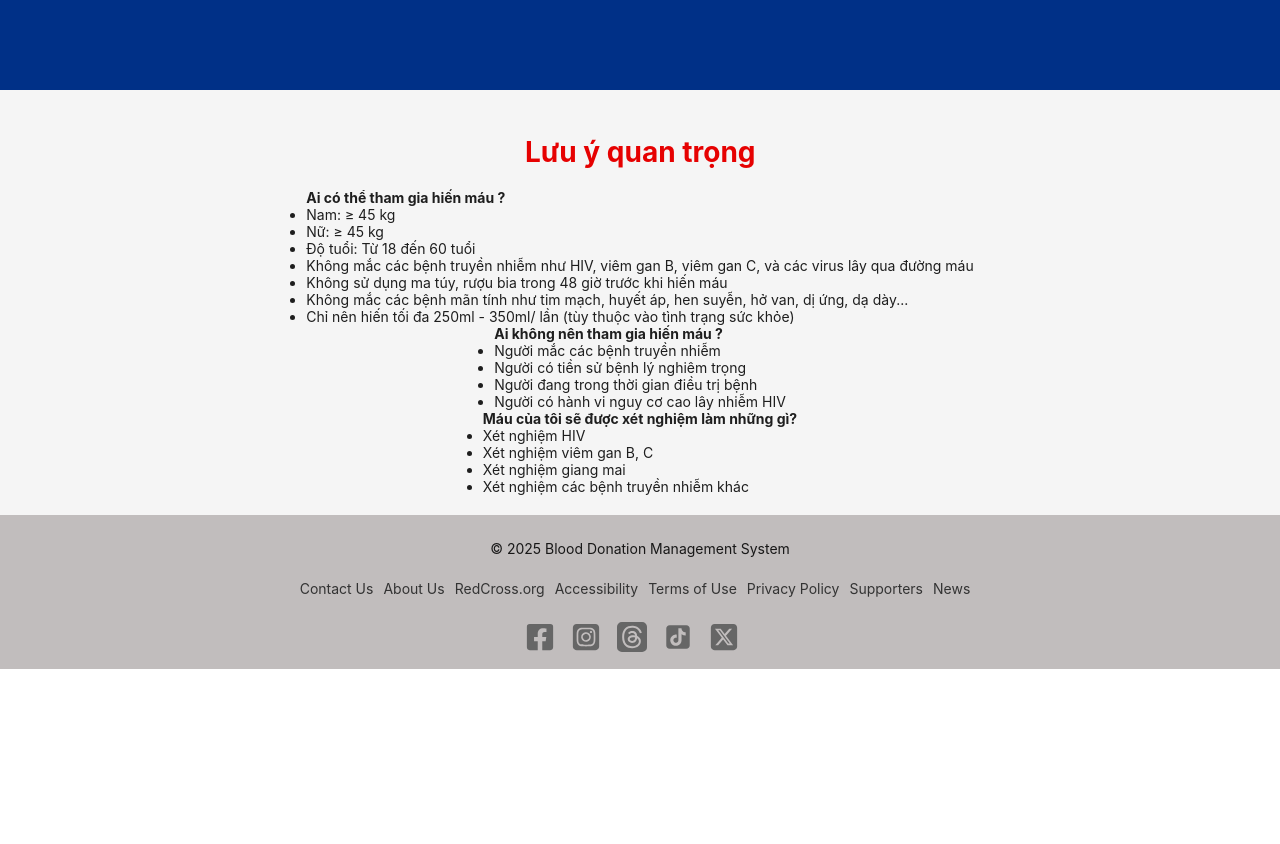
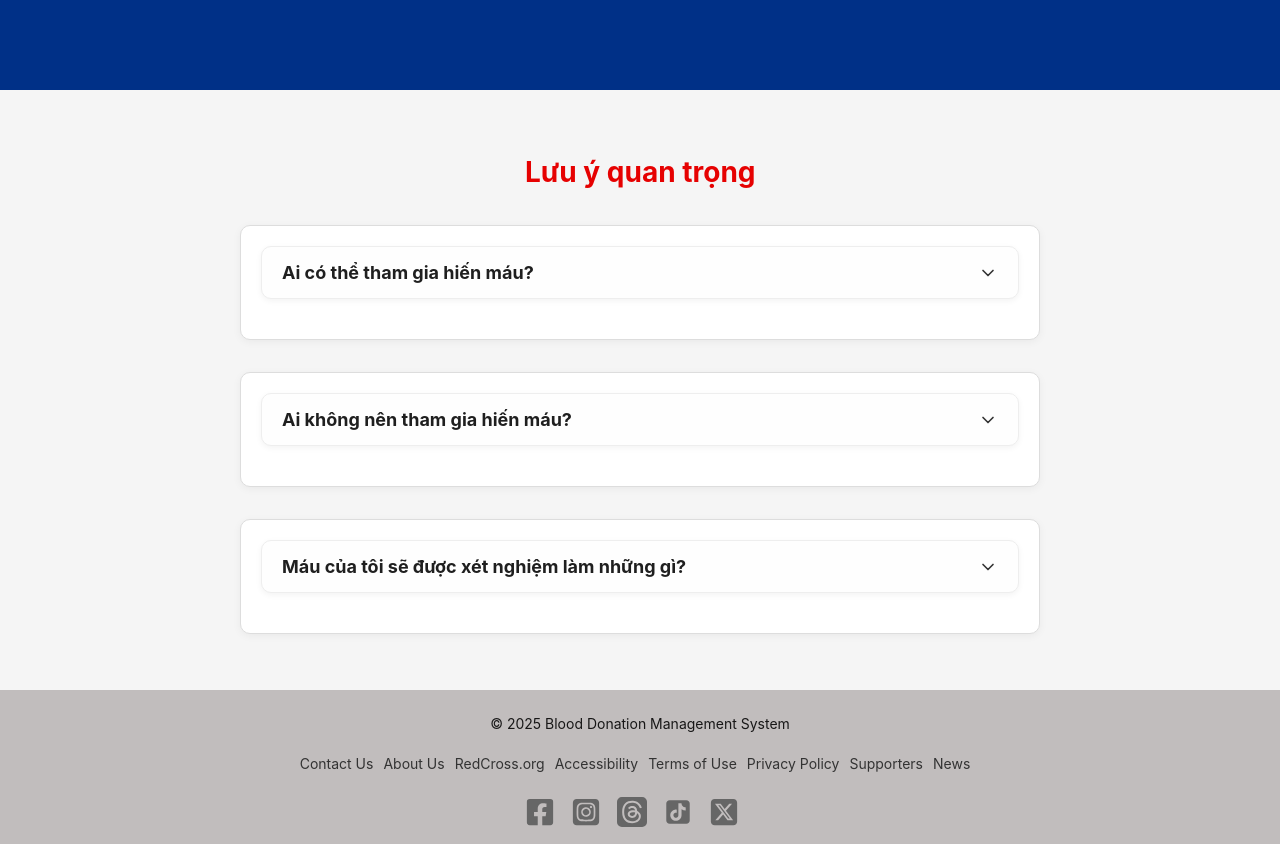
Before and after one commit to danh0999/blood-donation, a React (Vite) app in the folder Blood_Donation/: page / in a window 1280 px wide. Shown: the part 1892-2736 px from the top of the page. Before the commit the page ends 2561 px from the top, so only its background shows below. Built offline with nearby package versions, Linux system fonts and the light colour scheme.

Commit message:
update-faqs

```diff
--- a/Blood_Donation/src/components/Faqs/Faqs.jsx
+++ b/Blood_Donation/src/components/Faqs/Faqs.jsx
@@ -1,19 +1,23 @@
 import React from "react";
 import styles from "./styles.module.scss";
+import FaqItem from "./FaqsItem";
+
 export const Faqs = () => {
-  const { faqsContainer, faqsTitle, title } = styles;
+  const { faqsContainer, faqsTitle, faqItemContainer } = styles;
+
   return (
     <div className={faqsContainer}>
-      <div className={faqsTitle}>Lưu ý quan trọng </div>
-      <div>
-        <p className={title}>Ai có thể tham gia hiến máu ?</p>
+      <div className={faqsTitle}>Lưu ý quan trọng</div>
+
+      <div className={faqItemContainer}>
+        <FaqItem question="Ai có thể tham gia hiến máu?">
           <ul>
             <li>Nam: ≥ 45 kg</li>
             <li>Nữ: ≥ 45 kg</li>
             <li>Độ tuổi: Từ 18 đến 60 tuổi</li>
             <li>
-            Không mắc các bệnh truyền nhiễm như HIV, viêm gan B, viêm gan C, và
-            các virus lây qua đường máu
+              Không mắc các bệnh truyền nhiễm như HIV, viêm gan B, viêm gan C,
+              và các virus lây qua đường máu
             </li>
             <li>
               Không sử dụng ma túy, rượu bia trong 48 giờ trước khi hiến máu
@@ -23,28 +27,33 @@ export const Faqs = () => {
               van, dị ứng, dạ dày...
             </li>
             <li>
-            Chỉ nên hiến tối đa 250ml - 350ml/ lần (tùy thuộc vào tình trạng sức
-            khỏe)
+              Chỉ nên hiến tối đa 250ml - 350ml/lần (tùy thuộc vào tình trạng
+              sức khỏe)
             </li>
           </ul>
+        </FaqItem>
       </div>
-      <div>
-        <p className={title}>Ai không nên tham gia hiến máu ?</p>
+
+      <div className={faqItemContainer}>
+        <FaqItem question="Ai không nên tham gia hiến máu?">
           <ul>
             <li>Người mắc các bệnh truyền nhiễm</li>
             <li>Người có tiền sử bệnh lý nghiêm trọng</li>
             <li>Người đang trong thời gian điều trị bệnh</li>
             <li>Người có hành vi nguy cơ cao lây nhiễm HIV</li>
           </ul>
+        </FaqItem>
       </div>
-      <div>
-        <p className={title}>Máu của tôi sẽ được xét nghiệm làm những gì?</p>
+
+      <div className={faqItemContainer}>
+        <FaqItem question="Máu của tôi sẽ được xét nghiệm làm những gì?">
           <ul>
             <li>Xét nghiệm HIV</li>
             <li>Xét nghiệm viêm gan B, C</li>
             <li>Xét nghiệm giang mai</li>
             <li>Xét nghiệm các bệnh truyền nhiễm khác</li>
           </ul>
+        </FaqItem>
       </div>
     </div>
   );
--- /dev/null
+++ b/Blood_Donation/src/components/Faqs/FaqsItem.jsx
@@ -0,0 +1,37 @@
+import React, { useState } from "react";
+import styles from "./styles.module.scss";
+
+const FaqItem = ({ question, children }) => {
+  const [isOpen, setIsOpen] = useState(false);
+  const toggleItem = () => setIsOpen(!isOpen);
+
+  return (
+    <div className={styles.faqItem}>
+      <div className={styles.title} onClick={toggleItem}>
+        <span>{question}</span>
+        <svg
+          className={`${styles.arrowIcon} ${isOpen ? styles.rotate : ""}`}
+          width="20"
+          height="20"
+          viewBox="0 0 24 24"
+          fill="none"
+          xmlns="http://www.w3.org/2000/svg"
+        >
+          <path
+            d="M6 9l6 6 6-6"
+            stroke="#333"
+            strokeWidth="2"
+            strokeLinecap="round"
+            strokeLinejoin="round"
+          />
+        </svg>
+      </div>
+
+      <div className={`${styles.content} ${isOpen ? styles.open : ""}`}>
+        {children}
+      </div>
+    </div>
+  );
+};
+
+export default FaqItem;
--- a/Blood_Donation/src/components/Faqs/styles.module.scss
+++ b/Blood_Donation/src/components/Faqs/styles.module.scss
@@ -2,8 +2,9 @@
   display: flex;
   flex-direction: column;
   align-items: center;
-  padding: 20px;
+  padding: 40px 20px;
 }
+
 .faqsTitle {
   font-size: 28px;
   font-weight: 700;
@@ -30,4 +31,123 @@
 .title {
   font-size: 14px;
   font-weight: bold;
+  text-align: center;
 }
+.faqItem {
+  margin-bottom: 20px;
+}
+
+.title {
+  font-size: 18px;
+  font-weight: bold;
+  cursor: pointer;
+  transition: color 0.3s ease;
+}
+.title:hover {
+  color: #ff5555;
+}
+
+.content {
+  max-height: 0;
+  overflow: hidden;
+  transition:
+    max-height 0.4s ease,
+    opacity 0.3s ease;
+  opacity: 0;
+}
+
+.open {
+  max-height: 500px;
+  opacity: 1;
+}
+
+.faqItemContainer {
+  max-width: 800px;
+  width: 100%;
+  margin: 16px auto; // căn giữa theo chiều ngang
+  padding: 20px;
+  border: 1px solid #ddd;
+  border-radius: 10px;
+  background-color: #fff;
+  box-shadow: 0 2px 8px rgba(0, 0, 0, 0.05);
+}
+.faqItem {
+  margin-bottom: 20px;
+  border: 1px solid #eee;
+  border-radius: 10px;
+  padding: 15px 20px;
+  background-color: #fefefe;
+  box-shadow: 0 2px 6px rgba(0, 0, 0, 0.05);
+  transition: all 0.3s ease;
+}
+
+.title {
+  font-size: 18px;
+  font-weight: bold;
+  cursor: pointer;
+  display: flex;
+  justify-content: space-between;
+  align-items: center;
+  transition: color 0.3s ease;
+  user-select: none;
+  -webkit-user-select: none;
+  -moz-user-select: none;
+  -ms-user-select: none;
+
+  /* 👇 Ngăn hiện dấu nháy khi double click */
+  outline: none;
+}
+
+.title:hover {
+  color: #d62828;
+}
+
+.arrowIcon {
+  transition: transform 0.3s ease;
+}
+
+.rotate {
+  transform: rotate(180deg);
+}
+
+.content {
+  max-height: 0;
+  overflow: hidden;
+  transition:
+    max-height 0.5s ease,
+    opacity 0.3s ease;
+  opacity: 0;
+  padding-left: 5px;
+  user-select: none;
+  -webkit-user-select: none;
+  -moz-user-select: none;
+  -ms-user-select: none;
+
+  /* 👇 Ngăn hiện dấu nháy khi double click */
+  outline: none;
+}
+
+.open {
+  max-height: 800px;
+  opacity: 1;
+  margin-top: 12px;
+}
+
+/* Làm đẹp danh sách ul li */
+.content ul {
+  list-style-type: disc;
+  padding-left: 20px;
+  margin: 10px 0;
+}
+
+.content li {
+  margin-bottom: 10px;
+  line-height: 1.6;
+  font-size: 16px;
+  color: #222;
+  position: relative;
+}
+
+.content li::marker {
+  color: #e60000;
+}
```
Lines whose indentation alone changed are shown as unchanged.
